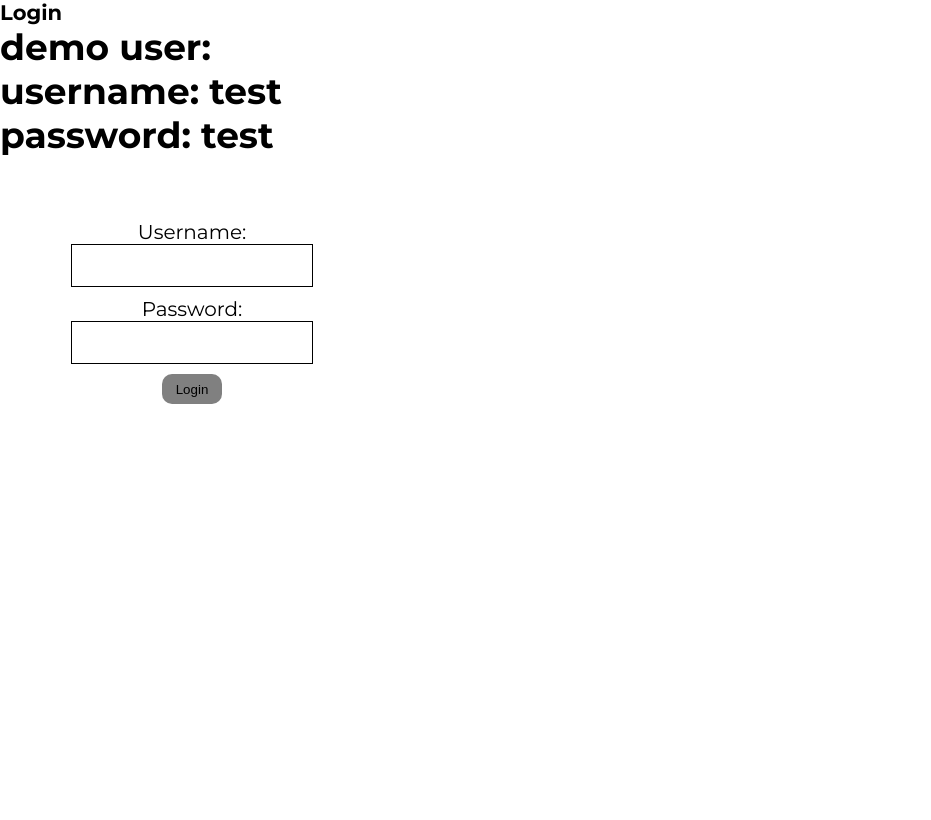
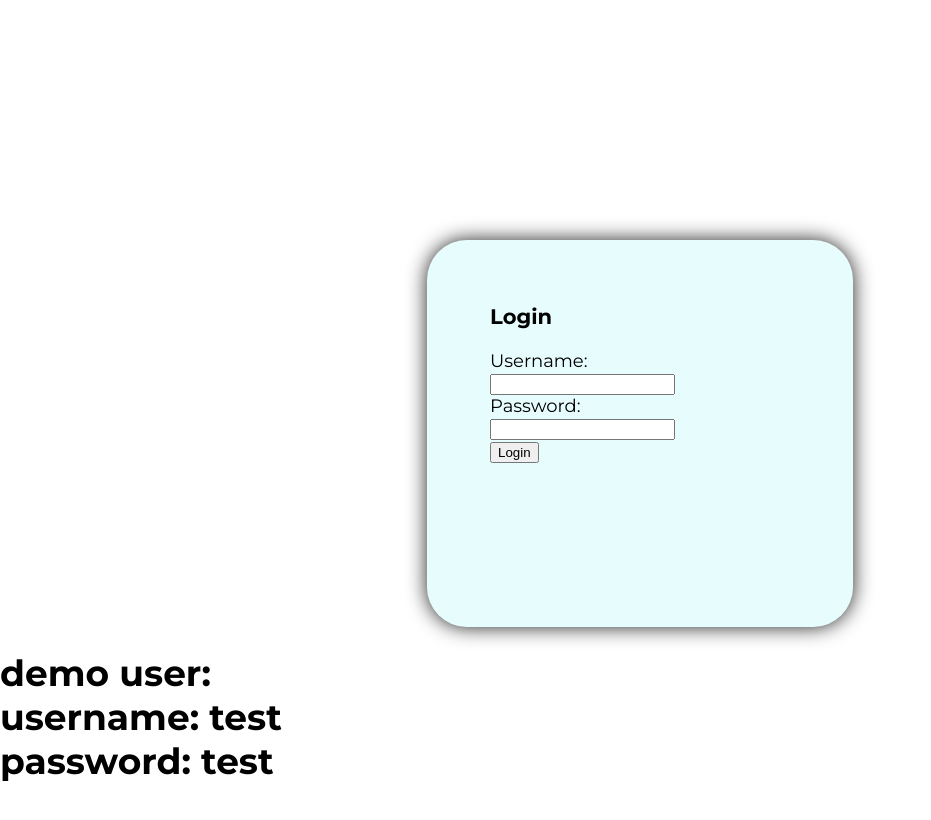
Before and after one commit to Mario141/Video-Portal, an Angular app: page / in a window 1280 px wide. Shown: the top 820 px of the page, without its empty margins (0-931 px from the left). Built offline with nearby package versions, Linux system fonts and the light colour scheme.

Commit message:
Zusammenfassung

```diff
--- a/src/app/login/login.component.css
+++ b/src/app/login/login.component.css
@@ -1,55 +1,14 @@
-*{margin:0;padding:0;}
-.body{color:black;
-  text-align:center;
+.container{
+  width: 380px;
+  height: 340px;
+  margin: 0 auto;margin-top: 240px;
+  box-shadow: 0 0 20px #222;
+  border-radius:40px;
+  background-color: rgba(152, 242, 242, 0.23);
 }
 
-
-
-.container{
-  background-color:white;
-  position:absolute;
-  top:50%;
-  left:0;
-  width:100%;
-  height:500px;
-  margin-top:-200px;
-  overflow:hidden;
-  text-align:center;
-
+div.right{
+  position: relative;
+  left: 40px;
+  top: 20px;
 }
-.main{
-  text-align:center;
-  max-width:600px;
-  height:300px;
-  padding: 0px auto;
-  margin: 0 auto;
-
-}
-
-form{
-  padding:20px 0;
-
-}
-form label{
-  font-size:20px;
-}
-form input{
-  border:1px solid black;
-  display:block;
-  margin:0px auto 10px auto;
-  padding:10px;
-  width:220px;
-
-  font-size:18px;
-  font-weight:300;
-  text-align:center;
-}
-
-.button {
-  background-color:gray;
-  border-radius:10px;
-  border:0;
-  height:30px;
-  width:60px;
-  padding:5px 10px;
-}
--- a/src/app/login/login.component.html
+++ b/src/app/login/login.component.html
@@ -2,23 +2,25 @@
 
 
 
+<form class="main" [formGroup]="checkoutForm" (ngSubmit)="onSubmit(checkoutForm.value)">
+  <div class="container">
+    <div class="right">
 
-<h3>Login</h3>
+      <h3>Login</h3>
 
-<div class="container">
-  <div class="main" >
-<form [formGroup]="checkoutForm" (ngSubmit)="onSubmit(checkoutForm.value)">
+      <label>Username:</label>
+      <input type="text" formControlName="username"/>
 
-    <label>Username:</label>
-    <input type="text" formControlName="username"/>
+      <label>Password:</label>
+      <input type="password" formControlName="password"/>
+      <button class="button" type="submit">Login</button></div>
 
-    <label>Password:</label>
-    <input type="password" formControlName="password"/>
-  <button class="button" type="submit">Login</button>
+  </div>
 
 </form>
-</div>
-</div>
-<h1>demo user:<br> username: test<br> password: test</h1>
+  <div class="information">
+    <h1 >demo user:<br> username: test<br> password: test</h1>
+  </div>
+
 
 </body>
--- a/src/app/movie-play/movie-play.component.html
+++ b/src/app/movie-play/movie-play.component.html
@@ -1,3 +1,4 @@
+<app-nav></app-nav>
 <div class="video">
   <video width="1080" [src]="selectedMovie" controls></video>
 
```
